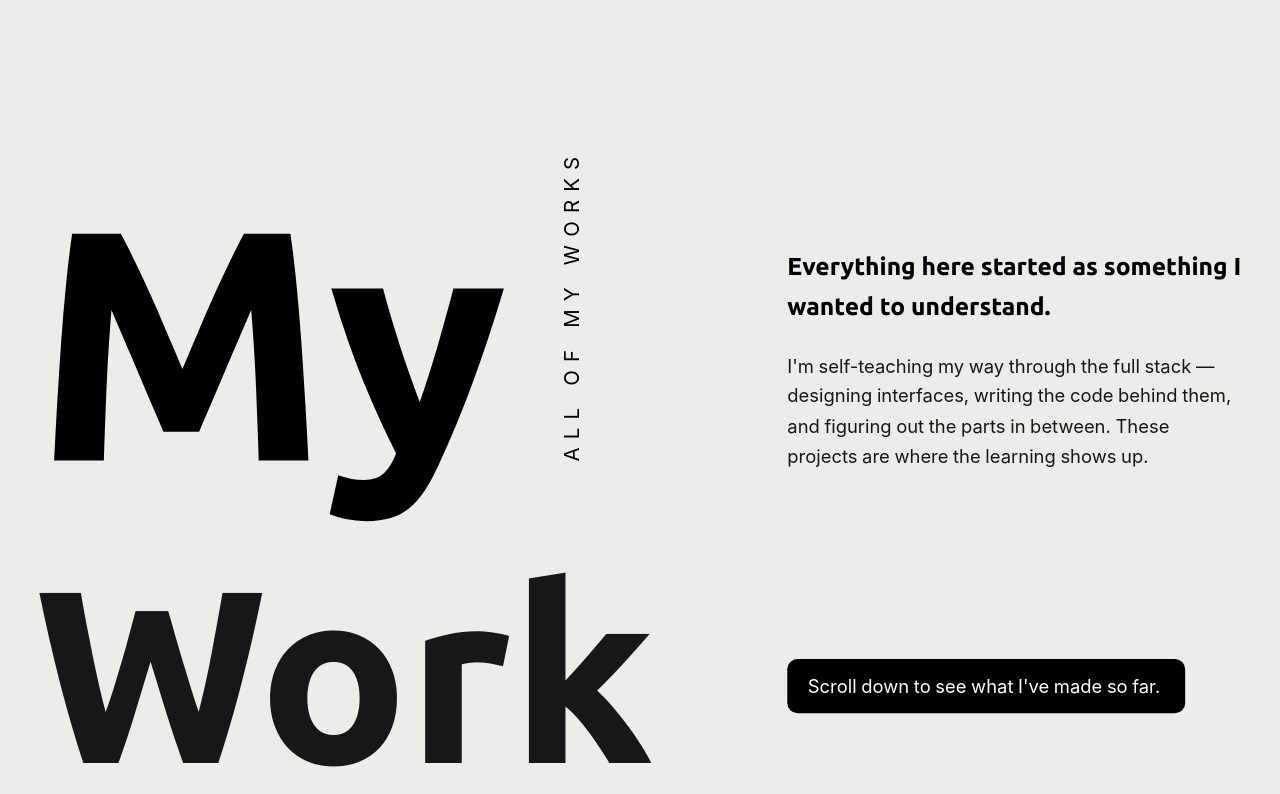
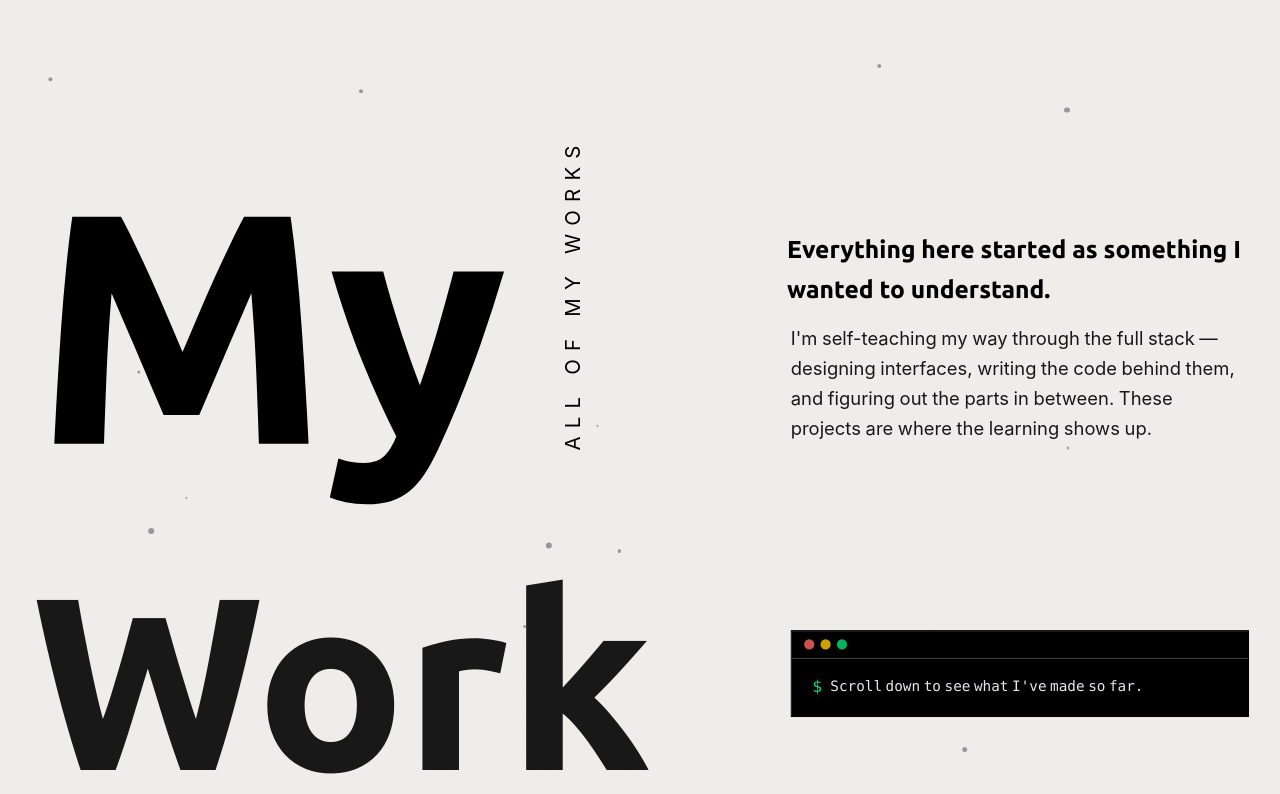
Before and after one commit to sirfranciscofrank/MyPage, a React (Vite) app: page / in a window 1280 px wide. Shown: the part 1184-1978 px from the top of the page. Built offline with nearby package versions, Linux system fonts and the light colour scheme; a web font is replaced by a local one.

Commit message:
feat(work): add film grain, floating text, and stronger particle motion

```diff
--- a/src/components/MyWork/WorkSection.jsx
+++ b/src/components/MyWork/WorkSection.jsx
@@ -1,4 +1,4 @@
-import { useRef } from "react";
+import { useRef, useMemo } from "react";
 import { motion, useScroll, useTransform, useSpring } from "framer-motion";
 
 function Word({ children, progress, range, from, to }) {
@@ -36,6 +36,24 @@ function RevealText({
   );
 }
 
+function GrainOverlay() {
+  return (
+    <svg
+      className="absolute inset-0 w-full h-full pointer-events-none z-2"
+      style={{ opacity: 0.07, mixBlendMode: "overlay" }}
+      xmlns="http://www.w3.org/2000/svg"
+    >
+      <filter id="wk-grain">
+        <feTurbulence type="fractalNoise" baseFrequency="0.72" numOctaves="4" stitchTiles="stitch">
+          <animate attributeName="seed" from="0" to="100" dur="0.5s" repeatCount="indefinite" />
+        </feTurbulence>
+        <feColorMatrix type="saturate" values="0" />
+      </filter>
+      <rect width="100%" height="100%" filter="url(#wk-grain)" />
+    </svg>
+  );
+}
+
 export default function MyWork() {
   const ref = useRef(null);
   const { scrollYProgress } = useScroll({
@@ -55,44 +73,115 @@ export default function MyWork() {
   const blurAmount = useTransform(scrollYProgress, [0, 0.35], [8, 0]);
   const filter = useTransform(blurAmount, (v) => `blur(${v}px)`);
 
-  const overlayOpacity = useTransform(scrollYProgress, [0.55, 1], [0, 1]);
+  const overlayOpacity = useTransform(scrollYProgress, [0.6, 0.82], [0, 1]);
+
+  const particleOpacity = useTransform(scrollYProgress, [0.15, 0.62], [0, 0.42]);
+  const particleY = useTransform(scrollYProgress, [0, 1], [30, -60]);
+
+  const particles = useMemo(
+    () =>
+      Array.from({ length: 58 }, (_, i) => ({
+        id: i,
+        x: Math.random() * 100,
+        y: Math.random() * 100,
+        size: Math.random() * 5 + 2,
+        dy: Math.random() * 14 + 6,
+        dx: (Math.random() - 0.5) * 10,
+        duration: Math.random() * 3 + 3,
+        delay: Math.random() * 2.5,
+      })),
+    []
+  );
 
   return (
     <section ref={ref} className="relative min-h-[250vh] py-40 px-12 overflow-hidden flex flex-col justify-center">
-      <motion.div style={{ scale, opacity, y, filter }} className="origin-center">
+      <motion.div
+        style={{ opacity: particleOpacity, y: particleY }}
+        className="absolute inset-0 z-0 pointer-events-none overflow-hidden"
+      >
+        {particles.map((p) => (
+          <motion.div
+            key={p.id}
+            animate={{ y: [0, -p.dy, 0], x: [0, p.dx, 0] }}
+            transition={{ duration: p.duration, repeat: Infinity, ease: "easeInOut", delay: p.delay }}
+            className="absolute rounded-full bg-black"
+            style={{ left: `${p.x}%`, top: `${p.y}%`, width: p.size, height: p.size }}
+          />
+        ))}
+      </motion.div>
+
+      <motion.div style={{ scale, opacity, y, filter }} className="origin-center relative z-1">
         <div className="flex justify-between items-start gap-12">
           {/* Left — heading block */}
           <div className="flex items-end gap-12">
-            <h2 className="text-[20rem] font-extrabold leading-none font-['Ubuntu']">My</h2>
-            <p className="mb-10 tracking-[0.4em] text-[20px] uppercase text-black [writing-mode:vertical-rl] rotate-180">
+            <motion.h2
+              animate={{ y: [0, -22, 0], x: [0, 7, 0] }}
+              transition={{ duration: 6, repeat: Infinity, ease: "easeInOut" }}
+              className="text-[20rem] font-extrabold leading-none font-['Ubuntu']"
+            >
+              My
+            </motion.h2>
+            <motion.p
+              animate={{ y: [0, -14, 0], x: [0, -4, 0] }}
+              transition={{ duration: 7, repeat: Infinity, ease: "easeInOut", delay: 0.8 }}
+              className="mb-10 tracking-[0.4em] text-[20px] uppercase text-black [writing-mode:vertical-rl] rotate-180"
+            >
               ALL OF MY WORKS
-            </p>
+            </motion.p>
           </div>
 
           {/* Right — text fills the void */}
           <div className="max-w-md mt-24 shrink-0">
-            <p className="text-2xl leading-relaxed font-['Ubuntu'] text-black font-bold">
+            <motion.p
+              animate={{ y: [0, -16, 0], x: [0, -5, 0] }}
+              transition={{ duration: 5.5, repeat: Infinity, ease: "easeInOut", delay: 0.4 }}
+              className="text-2xl leading-relaxed font-['Ubuntu'] text-black font-bold"
+            >
               Everything here started as something I wanted to understand.
-            </p>
+            </motion.p>
 
+            <motion.div
+              animate={{ y: [0, -13, 0], x: [0, 4, 0] }}
+              transition={{ duration: 8, repeat: Infinity, ease: "easeInOut", delay: 1.2 }}
+            >
               <RevealText
                 className="flex flex-wrap mt-6 text-lg leading-relaxed"
                 text="I'm self-teaching my way through the full stack — designing interfaces, writing the code behind them, and figuring out the parts in between. These projects are where the learning shows up."
               />
+            </motion.div>
 
+            <motion.div
+              animate={{ y: [0, -18, 0], x: [0, 5, 0] }}
+              transition={{ duration: 6.5, repeat: Infinity, ease: "easeInOut", delay: 1.8 }}
+              className="mt-6 translate-y-40 border border-black font-mono"
+            >
+              <div className="flex items-center gap-1.5 px-3 py-2 bg-black border-b border-white/10">
+                <span className="w-2.5 h-2.5 rounded-full bg-red-400/80" />
+                <span className="w-2.5 h-2.5 rounded-full bg-yellow-400/80" />
+                <span className="w-2.5 h-2.5 rounded-full bg-green-400/80" />
+              </div>
+              <div className="bg-black px-5 py-4 flex items-start gap-2">
+                <span className="text-green-400 select-none shrink-0">$</span>
                 <RevealText
-              className="inline-flex flex-wrap mt-6 text-lg leading-relaxed px-5 py-3 bg-black rounded-[10px] translate-y-[10rem]"
-              from="#6b7280"
-              to="#ffffff"
+                  className="inline-flex flex-wrap text-sm leading-relaxed"
+                  from="#4b5563"
+                  to="#e5e7eb"
                   text="Scroll down to see what I've made so far."
                 />
               </div>
+            </motion.div>
+          </div>
         </div>
 
+        <motion.div
+          animate={{ y: [0, -20, 0], x: [0, -6, 0] }}
+          transition={{ duration: 7.5, repeat: Infinity, ease: "easeInOut", delay: 0.6 }}
+        >
           <RevealText
             className="flex flex-wrap text-[15rem] font-extrabold font-['Ubuntu'] leading-none"
             text="Work"
           />
+        </motion.div>
       </motion.div>
 
       <motion.div
@@ -100,6 +189,8 @@ export default function MyWork() {
         className="absolute inset-0 bg-black pointer-events-none z-20"
       />
 
+      <GrainOverlay />
+
     </section>
   );
 }
```
Lines whose indentation alone changed are shown as unchanged.
